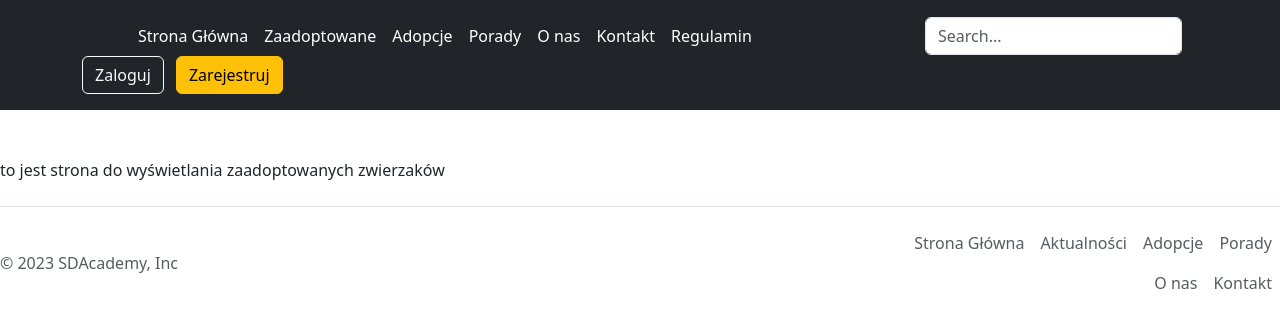
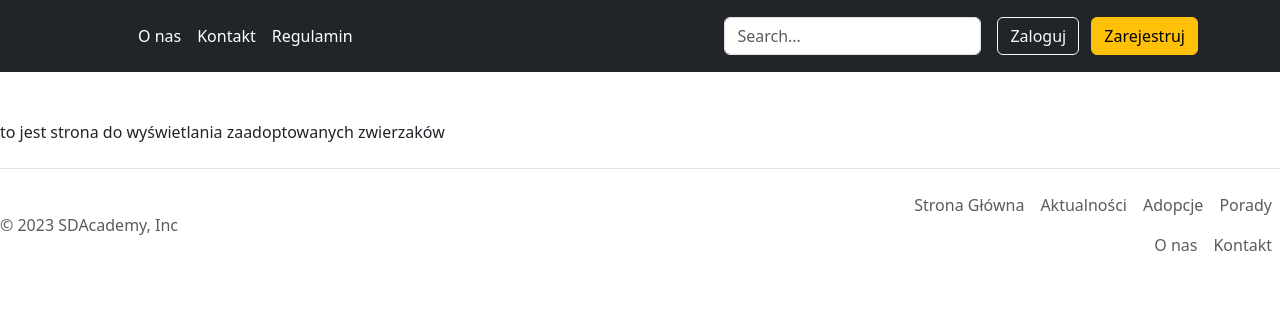
Before and after one commit to NataliaMarciniak/IT-Zwierzak, a Django app: page /adopted_animals in a window 1280 px wide. Shown: the top 328 px of the page. Run offline with Django 4.2, Linux system fonts and the light colour scheme.

Commit message:
poprawa formularza

```diff
--- a/it_zwierzak/adoption_announcement/templates/adoption_announcement/announcement_detail.html
+++ b/it_zwierzak/adoption_announcement/templates/adoption_announcement/announcement_detail.html
@@ -80,7 +80,7 @@
             </div>
             <div class="ml-5">
               <div class="col-lg-6 mb-2 mb-xl-0">
-                <a href="{% url 'announcement_detail' %}" class="btn btn-primary btn-block border-0 adoption-btn">
+                <a href="{% url 'adoption_application' %}" class="btn btn-primary btn-block border-0 adoption-btn">
                     <span class="align-middle">Adoptuj mnie</span>
                 </a>
               </div>
--- a/it_zwierzak/adoption_announcement/templates/adoption_announcement/base.html
+++ b/it_zwierzak/adoption_announcement/templates/adoption_announcement/base.html
@@ -16,10 +16,6 @@
           </a>
 
           <ul class="nav col-12 col-lg-auto me-lg-auto mb-2 justify-content-center mb-md-0">
-            <li><a href="#" class="nav-link px-2 text-white">Strona Główna</a></li>
-            <li><a href="{% url 'adopted_animals' %}" class="nav-link px-2 text-white">Zaadoptowane</a></li>
-            <li><a href="{% url 'animals_to_adoption' %}" class="nav-link px-2 text-white">Adopcje</a></li>
-            <li><a href="" class="nav-link px-2 text-white">Porady</a></li>
             <li><a href="#" class="nav-link px-2 text-white">O nas</a></li>
               <li><a href="#" class="nav-link px-2 text-white">Kontakt</a></li>
             <li><a href="#" class="nav-link px-2 text-white">Regulamin</a></li>
--- a/it_zwierzak/adoption_announcement/views.py
+++ b/it_zwierzak/adoption_announcement/views.py
@@ -1,7 +1,9 @@
 from django.shortcuts import render
 from django.views.generic import FormView
 from .forms import AdoptionForm
-from .models import AdoptionApplication
+from django.contrib.auth.decorators import login_required
+from django.contrib.auth.mixins import LoginRequiredMixin
+
 
 
 # zaadoptowane
@@ -23,11 +25,10 @@ def adoption_form(request):
     return render(request, 'adoption_announcement/adoption_application.html')
 
 
-class AdoptionApplicationView(FormView):
+class AdoptionApplicationView(LoginRequiredMixin, FormView): #tylko dla zalogowanych
     template_name = 'adoption_announcement/adoption_application.html'
     form_class = AdoptionForm
     success_url = '/animals_to_adoption'
-
 
 def adoption_application_view(request):
     form = AdoptionForm(request.POST or None)
@@ -38,3 +39,7 @@ def adoption_application_view(request):
         'form': form
     }
     return render(request, 'adoption_announcement/adoption_application.html', context)
+
+@login_required
+def private_page(request):
+    return render(request, 'adoption_announcement/adoption_application.html')
```
